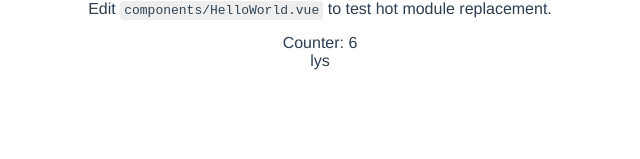
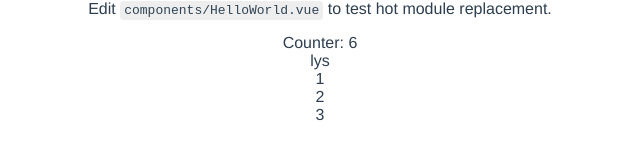
Before and after one commit to zeroone001/learning-vite-vue-ts, a Vue app: page / in a window 1280 px wide. Shown: the part 483-642 px from the top of the page, without its empty margins (320-960 px from the left). Built offline with nearby package versions, Linux system fonts and the light colour scheme.

Commit message:
自定义指令

```diff
--- a/src/App.vue
+++ b/src/App.vue
@@ -1,16 +1,20 @@
 <script setup lang="ts">
-import { ref, onMounted, watch } from 'vue';
+import { ref, onMounted, watch, reactive, onBeforeUpdate } from 'vue';
 import HelloWorld from './components/HelloWorld.vue'
 
 let counter = ref(1);
 let counter2 = ref(1);
 let name = ref('lys');
+const list = reactive([1, 2, 3])
+const divs = ref([])
 
 onMounted(() => {
   setInterval(() => {
     counter.value += 1;
     counter2.value += 1;
   }, 1000)
+  console.log('divs.value', divs.value[0]);
+
 });
 const changeName = () => {
   name.value = 'ad';
@@ -21,6 +25,10 @@
 watch(counter2, (newVal, prevVal) => {
   console.log('counter2', newVal);
 });
+onBeforeUpdate(() => {
+        divs.value = []
+      })
+
 </script>
 
 <template>
@@ -30,7 +38,12 @@
     <div id="counter">Counter: {{ counter }}</div>
     <div @click="changeName">{{ name }}</div>
   </div>
-  <div></div>
+  <div>
+    <div v-for="(item, i) in list" :ref="el => { if (el) divs[i] = el }" :key="i">
+    {{ item }}
+  </div>
+  </div>
+
 </template>
 
 <style>
```
Also changed, not shown: 1 other file (tests, documents, lock files or other folders).
